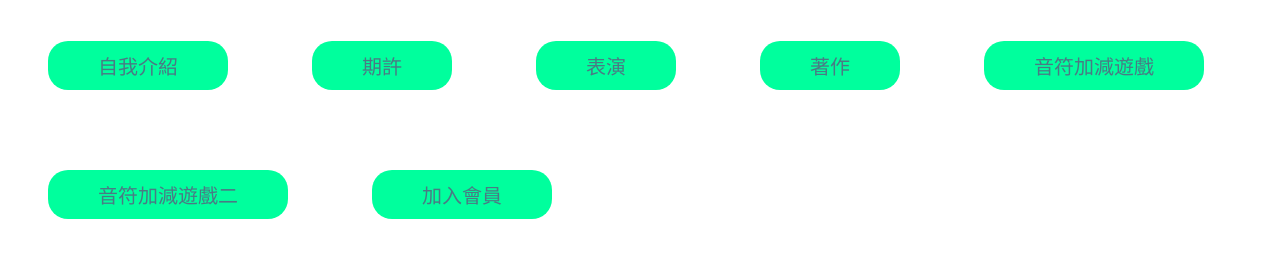
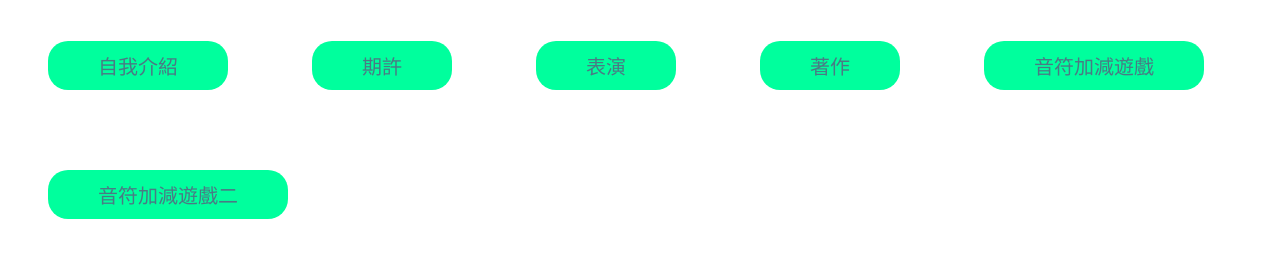
Before and after one commit to bubble7120/cindypiano, a plain HTML site: page index.html in a window 1280 px wide. Shown: the part 79-336 px from the top of the page. Drawn offline with Linux system fonts and the light colour scheme.

Commit message:
Update index.html

```diff
--- a/index.html
+++ b/index.html
@@ -33,7 +33,6 @@
     <button onclick="redirectToPage('publication.html')">著作</button>
     <button onclick="redirectToPage('musicalgame.html')">音符加減遊戲</button>
     <button onclick="redirectToPage('musicgame2.html')">音符加減遊戲二</button>
-    <button onclick="redirectToPage('membership.html')">加入會員</button>
 
     <script>
         function redirectToPage(page) {
```
